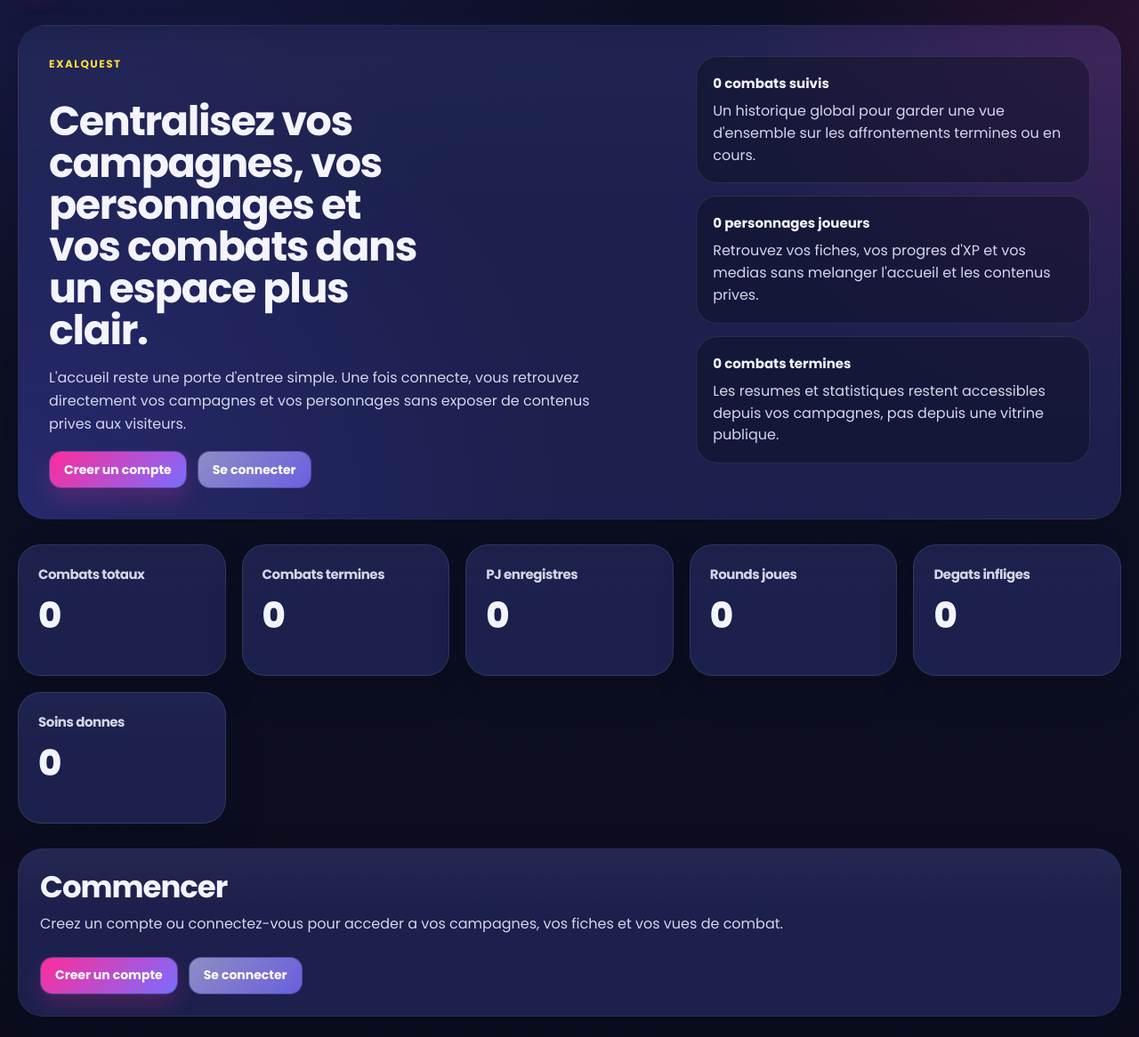
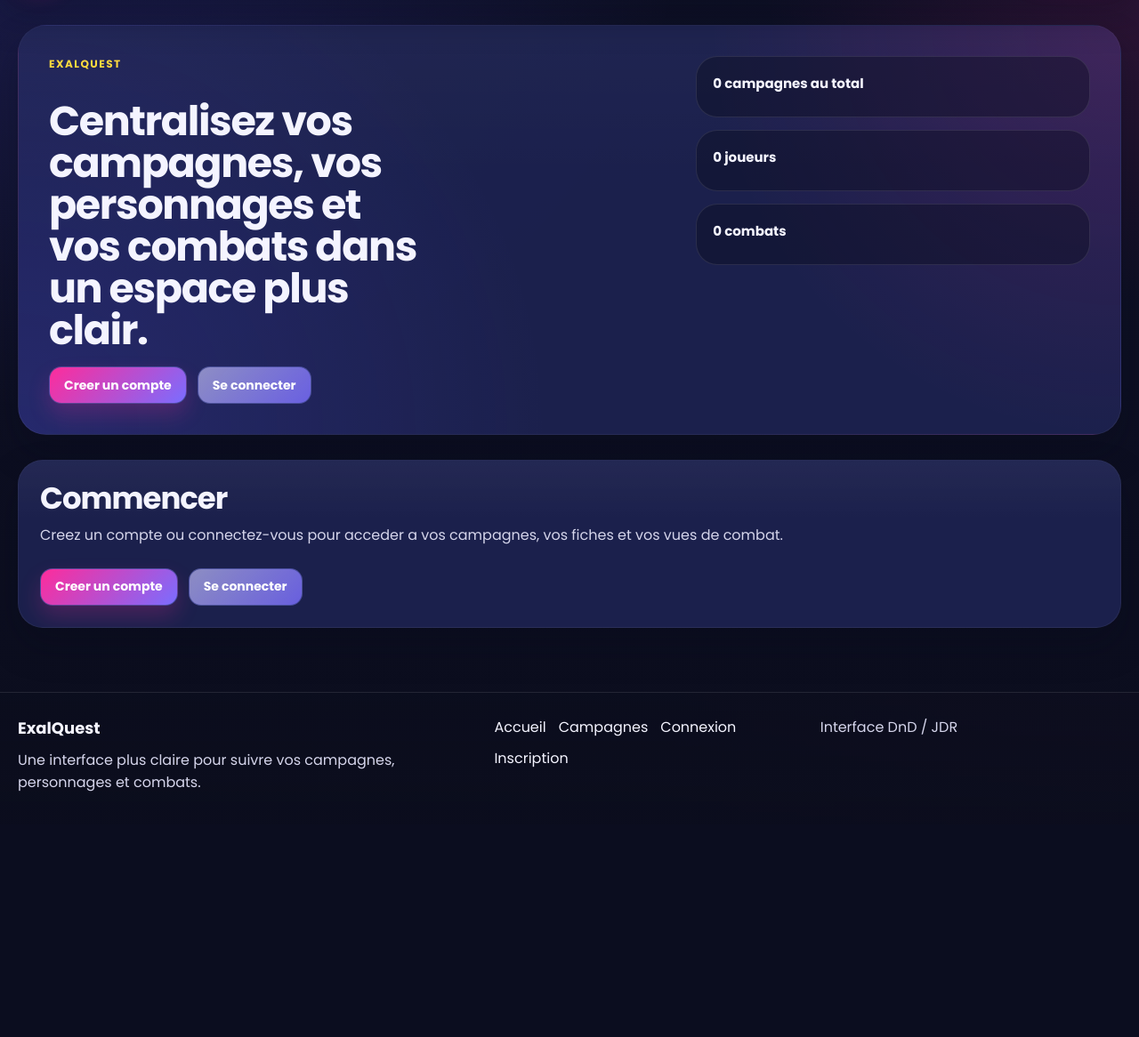
Before and after one commit to Jonathan2433/DND_FIGHT_TRACKER, a Flask app: page / in a window 1280 px wide. Shown: the part 88-1254 px from the top of the page at 89% size. After the commit the page ends 978 px from the top, so only its background shows below. Run offline with Flask 3, Linux system fonts and the light colour scheme.

Commit message:
Simplify homepage hero text and stats cards

```diff
--- a/app/web/routes/main.py
+++ b/app/web/routes/main.py
@@ -3,7 +3,7 @@
 from flask import Blueprint, render_template, session, g
 
 from app.application.use_cases.campaign_service import CampaignService
-from app.models import Combat, CharacterTemplate, CombatLog
+from app.models import Combat, CharacterTemplate, Campaign
 from app.utils import format_duration
 
 
@@ -16,18 +16,8 @@ def index():
     combats = Combat.query.order_by(Combat.created_at.desc()).all()
 
     total_combats = Combat.query.count()
-    total_closed = Combat.query.filter_by(is_closed=True).count()
+    total_campaigns = Campaign.query.count()
     total_pj = CharacterTemplate.query.filter_by(character_type='PJ', is_active=True).count()
-    total_rounds = sum(c.round for c in combats if c.is_closed)
-
-    total_damage = sum(
-        log.value or 0
-        for log in CombatLog.query.filter_by(action_type="damage").all()
-    )
-    total_heal = sum(
-        log.value or 0
-        for log in CombatLog.query.filter_by(action_type="heal").all()
-    )
 
     combat_cards = []
     for combat in combats:
@@ -60,12 +50,9 @@ def index():
 
     return render_template(
         'index.html',
+        total_campaigns=total_campaigns,
         total_combats=total_combats,
-        total_closed=total_closed,
         total_pj=total_pj,
-        total_rounds=total_rounds,
-        total_damage=total_damage,
-        total_heal=total_heal,
         combat_cards=combat_cards,
         user_is_connected=user_is_connected,
         user_campaigns=user_campaigns,
--- a/templates/index.html
+++ b/templates/index.html
@@ -8,10 +8,6 @@
             <h1 class="section-title">
                 Centralisez vos campagnes, vos personnages et vos combats dans un espace plus clair.
             </h1>
-            <p class="section-copy">
-                L'accueil reste une porte d'entree simple. Une fois connecte, vous retrouvez directement vos campagnes
-                et vos personnages sans exposer de contenus prives aux visiteurs.
-            </p>
 
             <div class="home-hero__actions">
                 {% if user_is_connected %}
@@ -29,46 +25,16 @@
 
         <div class="home-hero__panel">
             <div class="hero-panel-card">
-                <strong>{{ total_combats }} combats suivis</strong>
-                <p>Un historique global pour garder une vue d'ensemble sur les affrontements termines ou en cours.</p>
+                <strong>{{ total_campaigns }} campagnes au total</strong>
             </div>
             <div class="hero-panel-card">
-                <strong>{{ total_pj }} personnages joueurs</strong>
-                <p>Retrouvez vos fiches, vos progres d'XP et vos medias sans melanger l'accueil et les contenus prives.</p>
+                <strong>{{ total_pj }} joueurs</strong>
             </div>
             <div class="hero-panel-card">
-                <strong>{{ total_closed }} combats termines</strong>
-                <p>Les resumes et statistiques restent accessibles depuis vos campagnes, pas depuis une vitrine publique.</p>
+                <strong>{{ total_combats }} combats</strong>
             </div>
         </div>
     </section>
-
-    <div class="dashboard-stats">
-        <div class="stat-card">
-            <h3>Combats totaux</h3>
-            <p>{{ total_combats }}</p>
-        </div>
-        <div class="stat-card">
-            <h3>Combats termines</h3>
-            <p>{{ total_closed }}</p>
-        </div>
-        <div class="stat-card">
-            <h3>PJ enregistres</h3>
-            <p>{{ total_pj }}</p>
-        </div>
-        <div class="stat-card">
-            <h3>Rounds joues</h3>
-            <p>{{ total_rounds }}</p>
-        </div>
-        <div class="stat-card">
-            <h3>Degats infliges</h3>
-            <p>{{ total_damage }}</p>
-        </div>
-        <div class="stat-card">
-            <h3>Soins donnes</h3>
-            <p>{{ total_heal }}</p>
-        </div>
-    </div>
 
     {% if user_is_connected %}
         <section class="card">
```
